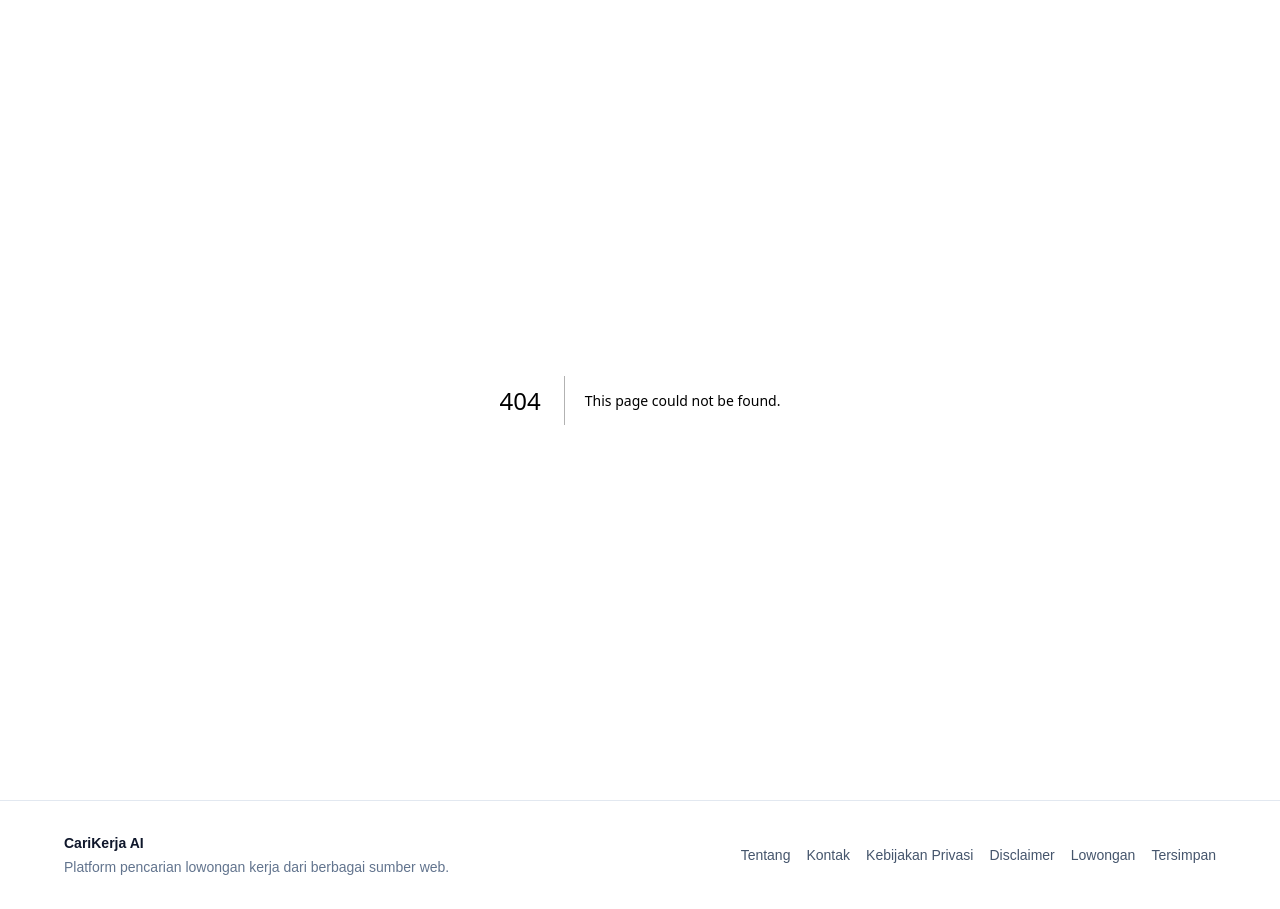
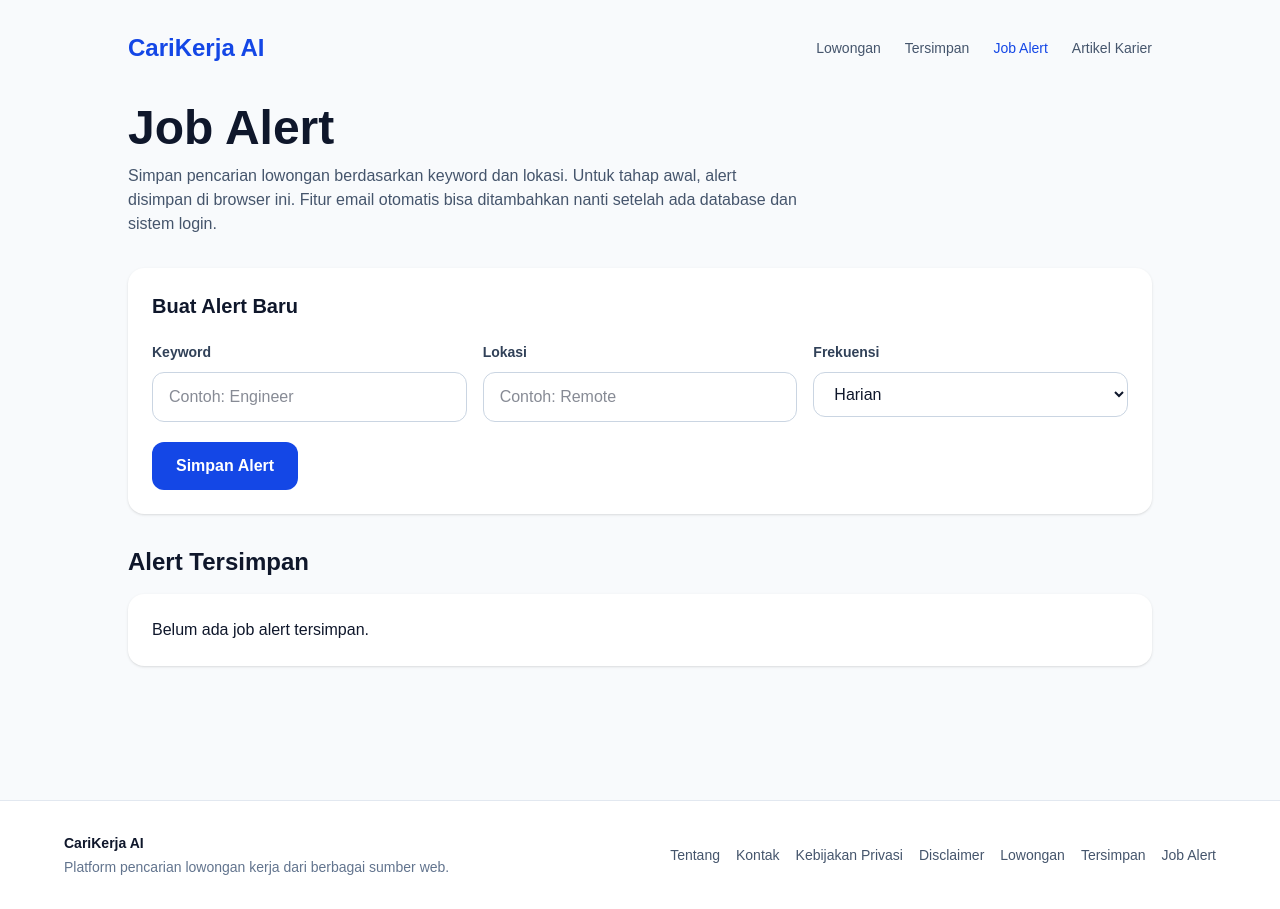
Before and after one commit to pengembanganbrian-coder/carikerja-ai, a Next.js app: page /job-alerts in a window 1280 px wide. Before the commit this address had no page. Built offline with nearby package versions, Linux system fonts and the light colour scheme.

Commit message:
Add job alerts page

```diff
--- a/app/components/SiteFooter.tsx
+++ b/app/components/SiteFooter.tsx
@@ -10,24 +10,13 @@ export default function SiteFooter() {
         </div>
 
         <div className="flex flex-wrap gap-4">
-          <a href="/about" className="hover:text-blue-700">
-            Tentang
-          </a>
-          <a href="/contact" className="hover:text-blue-700">
-            Kontak
-          </a>
-          <a href="/privacy-policy" className="hover:text-blue-700">
-            Kebijakan Privasi
-          </a>
-          <a href="/disclaimer" className="hover:text-blue-700">
-            Disclaimer
-          </a>
-          <a href="/jobs" className="hover:text-blue-700">
-            Lowongan
-          </a>
-          <a href="/saved-jobs" className="hover:text-blue-700">
-            Tersimpan
-          </a>
+          <a href="/about" className="hover:text-blue-700">Tentang</a>
+          <a href="/contact" className="hover:text-blue-700">Kontak</a>
+          <a href="/privacy-policy" className="hover:text-blue-700">Kebijakan Privasi</a>
+          <a href="/disclaimer" className="hover:text-blue-700">Disclaimer</a>
+          <a href="/jobs" className="hover:text-blue-700">Lowongan</a>
+          <a href="/saved-jobs" className="hover:text-blue-700">Tersimpan</a>
+          <a href="/job-alerts" className="hover:text-blue-700">Job Alert</a>
         </div>
       </div>
     </footer>
--- /dev/null
+++ b/app/job-alerts/layout.tsx
@@ -0,0 +1,15 @@
+import type { Metadata } from "next";
+
+export const metadata: Metadata = {
+  title: "Job Alert",
+  description:
+    "Simpan pencarian lowongan kerja berdasarkan keyword dan lokasi di CariKerja AI.",
+};
+
+export default function JobAlertsLayout({
+  children,
+}: {
+  children: React.ReactNode;
+}) {
+  return children;
+}
--- /dev/null
+++ b/app/job-alerts/page.tsx
@@ -0,0 +1,198 @@
+"use client";
+
+import { useEffect, useState } from "react";
+
+type JobAlert = {
+  id: number;
+  keyword: string;
+  location: string;
+  frequency: string;
+};
+
+export default function JobAlertsPage() {
+  const [alerts, setAlerts] = useState<JobAlert[]>([]);
+  const [keyword, setKeyword] = useState("");
+  const [location, setLocation] = useState("");
+  const [frequency, setFrequency] = useState("Harian");
+
+  useEffect(() => {
+    const storedAlerts = localStorage.getItem("jobAlerts");
+    if (storedAlerts) {
+      setAlerts(JSON.parse(storedAlerts));
+    }
+  }, []);
+
+  function saveAlert(event: React.FormEvent<HTMLFormElement>) {
+    event.preventDefault();
+
+    if (!keyword.trim()) {
+      alert("Isi keyword lowongan terlebih dahulu.");
+      return;
+    }
+
+    const newAlert: JobAlert = {
+      id: Date.now(),
+      keyword,
+      location,
+      frequency,
+    };
+
+    const updatedAlerts = [...alerts, newAlert];
+    setAlerts(updatedAlerts);
+    localStorage.setItem("jobAlerts", JSON.stringify(updatedAlerts));
+
+    setKeyword("");
+    setLocation("");
+    setFrequency("Harian");
+  }
+
+  function deleteAlert(id: number) {
+    const updatedAlerts = alerts.filter((alertItem) => alertItem.id !== id);
+    setAlerts(updatedAlerts);
+    localStorage.setItem("jobAlerts", JSON.stringify(updatedAlerts));
+  }
+
+  return (
+    <main className="min-h-screen bg-slate-50 px-6 py-8 text-slate-900">
+      <section className="mx-auto max-w-5xl">
+        <header className="mb-10 flex items-center justify-between">
+          <a href="/" className="text-2xl font-bold text-blue-700">
+            CariKerja AI
+          </a>
+
+          <nav className="hidden gap-6 text-sm font-medium text-slate-600 md:flex">
+            <a href="/jobs" className="hover:text-blue-700">
+              Lowongan
+            </a>
+            <a href="/saved-jobs" className="hover:text-blue-700">
+              Tersimpan
+            </a>
+            <a href="/job-alerts" className="text-blue-700">
+              Job Alert
+            </a>
+            <a href="/blog" className="hover:text-blue-700">
+              Artikel Karier
+            </a>
+          </nav>
+        </header>
+
+        <div className="mb-8">
+          <h1 className="text-3xl font-extrabold md:text-5xl">
+            Job Alert
+          </h1>
+          <p className="mt-3 max-w-2xl text-slate-600">
+            Simpan pencarian lowongan berdasarkan keyword dan lokasi. Untuk
+            tahap awal, alert disimpan di browser ini. Fitur email otomatis
+            bisa ditambahkan nanti setelah ada database dan sistem login.
+          </p>
+        </div>
+
+        <form
+          onSubmit={saveAlert}
+          className="rounded-2xl bg-white p-6 shadow"
+        >
+          <h2 className="text-xl font-bold">Buat Alert Baru</h2>
+
+          <div className="mt-5 grid gap-4 md:grid-cols-3">
+            <div>
+              <label className="text-sm font-semibold text-slate-700">
+                Keyword
+              </label>
+              <input
+                value={keyword}
+                onChange={(event) => setKeyword(event.target.value)}
+                placeholder="Contoh: Engineer"
+                className="mt-2 w-full rounded-xl border border-slate-300 px-4 py-3 outline-none focus:border-blue-600"
+              />
+            </div>
+
+            <div>
+              <label className="text-sm font-semibold text-slate-700">
+                Lokasi
+              </label>
+              <input
+                value={location}
+                onChange={(event) => setLocation(event.target.value)}
+                placeholder="Contoh: Remote"
+                className="mt-2 w-full rounded-xl border border-slate-300 px-4 py-3 outline-none focus:border-blue-600"
+              />
+            </div>
+
+            <div>
+              <label className="text-sm font-semibold text-slate-700">
+                Frekuensi
+              </label>
+              <select
+                value={frequency}
+                onChange={(event) => setFrequency(event.target.value)}
+                className="mt-2 w-full rounded-xl border border-slate-300 px-4 py-3 outline-none focus:border-blue-600"
+              >
+                <option>Harian</option>
+                <option>Mingguan</option>
+                <option>Bulanan</option>
+              </select>
+            </div>
+          </div>
+
+          <button className="mt-5 rounded-xl bg-blue-700 px-6 py-3 font-semibold text-white hover:bg-blue-800">
+            Simpan Alert
+          </button>
+        </form>
+
+        <section className="mt-8">
+          <h2 className="mb-4 text-2xl font-bold">Alert Tersimpan</h2>
+
+          {alerts.length === 0 ? (
+            <div className="rounded-2xl bg-white p-6 shadow">
+              Belum ada job alert tersimpan.
+            </div>
+          ) : (
+            <div className="grid gap-4">
+              {alerts.map((alertItem) => (
+                <div
+                  key={alertItem.id}
+                  className="rounded-2xl bg-white p-6 shadow"
+                >
+                  <div className="flex flex-col justify-between gap-4 md:flex-row md:items-center">
+                    <div>
+                      <h3 className="text-xl font-bold">
+                        {alertItem.keyword}
+                      </h3>
+
+                      <div className="mt-3 flex flex-wrap gap-2 text-sm">
+                        <span className="rounded-full bg-slate-100 px-3 py-1">
+                          Lokasi: {alertItem.location || "Semua lokasi"}
+                        </span>
+                        <span className="rounded-full bg-blue-100 px-3 py-1 text-blue-700">
+                          {alertItem.frequency}
+                        </span>
+                      </div>
+                    </div>
+
+                    <div className="flex flex-col gap-3 sm:flex-row">
+                      <a
+                        href={`/jobs?keyword=${encodeURIComponent(
+                          alertItem.keyword
+                        )}&location=${encodeURIComponent(alertItem.location)}`}
+                        className="rounded-xl bg-blue-700 px-5 py-3 text-center font-semibold text-white hover:bg-blue-800"
+                      >
+                        Lihat Lowongan
+                      </a>
+
+                      <button
+                        onClick={() => deleteAlert(alertItem.id)}
+                        className="rounded-xl border border-slate-300 px-5 py-3 font-semibold text-slate-700 hover:bg-slate-100"
+                      >
+                        Hapus
+                      </button>
+                    </div>
+                  </div>
+                </div>
+              ))}
+            </div>
+          )}
+        </section>
+      </section>
+    </main>
+  );
+}
```
